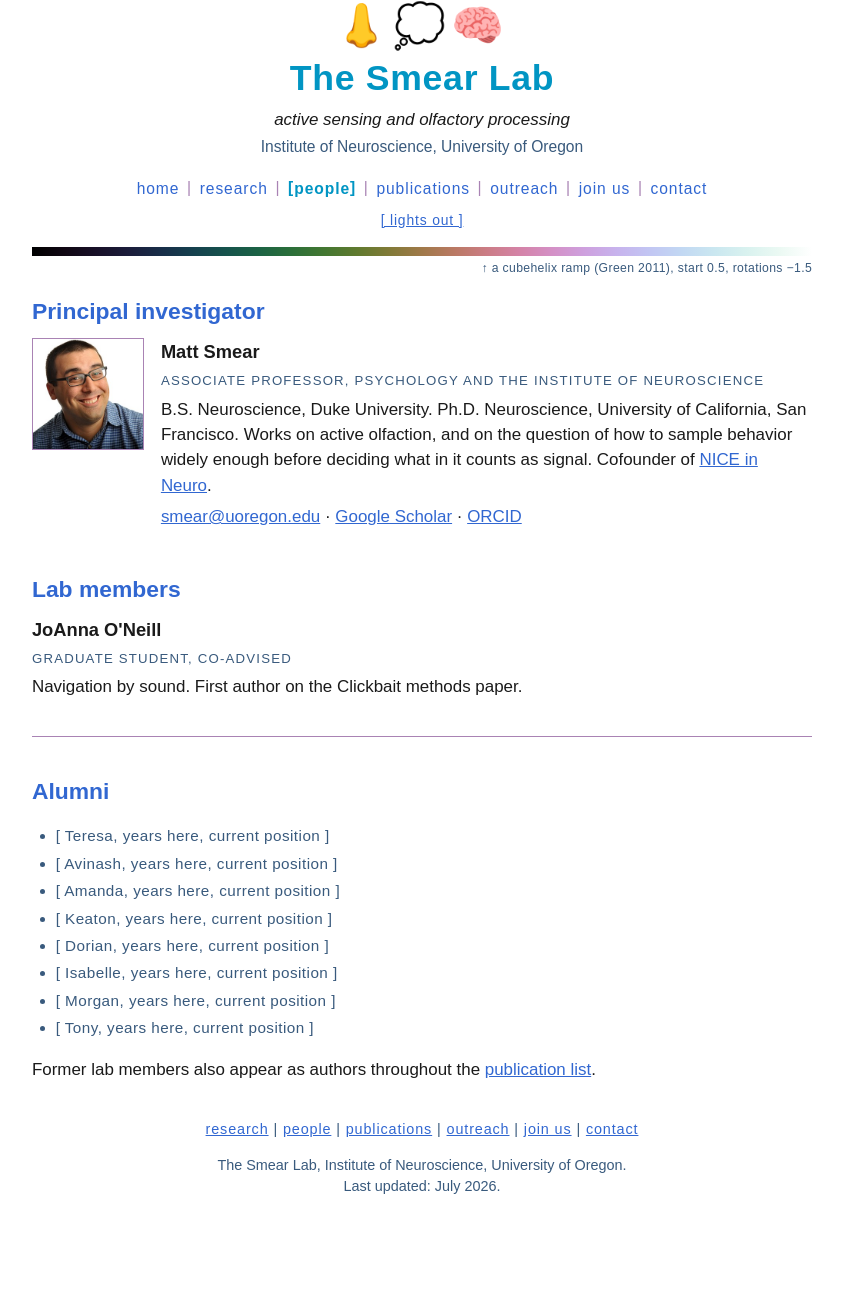
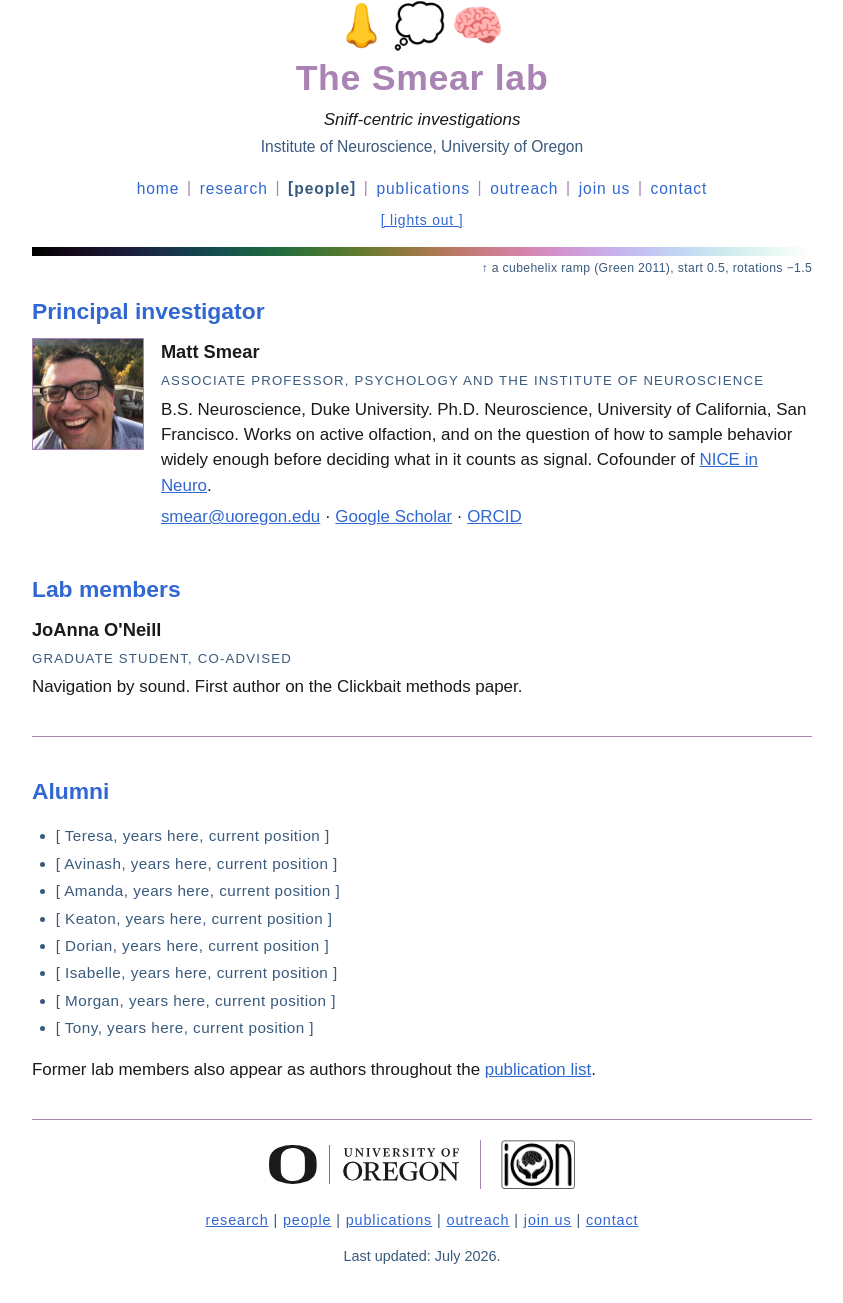
Before and after one commit to Smear-Lab/Smear-Lab.github.io, a plain HTML site: page people.html in a window 1280 px wide. Shown: the part 15-1318 px from the top of the page, without its empty margins (218-1061 px from the left). Before the commit the page ends 1278 px from the top, so only its background shows below. Drawn offline with Linux system fonts and the light colour scheme.

Commit message:
Lavender title, real photo, new name and tagline, affiliation logos
Title colour in day mode is now the lavender from riley.mat, Matt's pick.
It measures 3.19:1 on white, which clears the 3:1 large-text floor and
fails the 4.5:1 floor for anything smaller, so it belongs on the h1 and
nowhere else. Measuring it turned up two real bugs alongside: the
current-page nav marker was cyan at 0.92em (3.45:1, failing) and is now
slate, and links inside the gold note boxes only reached 4.1:1, so they
get their own --panellink colour.

Photo. matt_wyoming.png cropped square around the face and resized to
500px, 7.5 MB down to 64 KB. The original is gitignored rather than
published; the old headshot is no longer referenced.

Name and tagline. Lowercase l in "The Smear lab", everywhere: h1, titles,
meta descriptions, footers, file comments. Tagline is now "Sniff-centric
investigations".

Logos. UO and ION marks in the footer of every page. Neither was redrawn.
The UO file is the one ion.uoregon.edu itself serves, recoloured from
white to near-black, which is a standard one-colour treatment. ION
publishes no image mark at all, so Matt's file was used, converted from
white-on-opaque-black to black-on-transparent. Both invert for night mode.

Co-Authored-By: Claude Fable 5 <noreply@anthropic.com>

```diff
--- a/people.html
+++ b/people.html
@@ -1,7 +1,7 @@
 <!DOCTYPE html>
 <!--
   ===========================================================================
-  The Smear Lab. Hand-written HTML, no framework, no build step.
+  The Smear lab. Hand-written HTML, no framework, no build step.
   Every page shares style.css. Edit a page by opening it and typing.
 
   The masthead and the <nav class="main"> block below are repeated in all
@@ -14,8 +14,8 @@
 <head>
 <meta charset="utf-8">
 <meta name="viewport" content="width=device-width, initial-scale=1">
-<title>people &middot; The Smear Lab</title>
-<meta name="description" content="The Smear Lab at the Institute of Neuroscience, University of Oregon. We study active sensing and olfactory processing.">
+<title>people &middot; The Smear lab</title>
+<meta name="description" content="The Smear lab at the Institute of Neuroscience, University of Oregon. Sniff-centric investigations.">
 <link rel="icon" href="favicon.ico">
 <link rel="stylesheet" href="style.css">
 <script>
@@ -35,8 +35,8 @@
 
 <header>
   <p class="glyphs" aria-hidden="true">👃💭🧠</p>
-  <h1><a href="index.html">The Smear Lab</a></h1>
-  <p class="tagline">active sensing and olfactory processing</p>
+  <h1><a href="index.html">The Smear lab</a></h1>
+  <p class="tagline">Sniff-centric investigations</p>
   <p class="affil">Institute of Neuroscience, University of Oregon</p>
 
   <nav class="main" aria-label="main">
@@ -66,7 +66,7 @@
 <h2>Principal investigator</h2>
 
 <div class="person">
-  <img src="static/media/matt.c2f82969.jpg" alt="Matt Smear">
+  <img src="static/media/matt_wyoming.jpg" alt="Matt Smear">
   <div>
     <h3>Matt Smear</h3>
     <span class="role">Associate Professor, Psychology and the Institute of Neuroscience</span>
@@ -129,6 +129,15 @@
 </main>
 
 <footer>
+  <div class="affiliations">
+    <a href="https://www.uoregon.edu/" class="uo">
+      <img src="static/media/uo-logo.svg" alt="University of Oregon">
+    </a>
+    <a href="https://ion.uoregon.edu/" class="ion">
+      <img src="static/media/ion-logo.png" alt="Institute of Neuroscience">
+    </a>
+  </div>
+
   <nav aria-label="footer">
     <a href="research.html">research</a> |
     <a href="people.html">people</a> |
@@ -137,8 +146,7 @@
     <a href="join.html">join us</a> |
     <a href="contact.html">contact</a>
   </nav>
-  <p>The Smear Lab, Institute of Neuroscience, University of Oregon.<br>
-  Last updated: July 2026.</p>
+  <p>Last updated: July 2026.</p>
 </footer>
 
 <script>
--- a/style.css
+++ b/style.css
@@ -1,9 +1,15 @@
 /* ==========================================================================
-   The Smear Lab. One stylesheet, no framework, no build step.
+   The Smear lab. One stylesheet, no framework, no build step.
 
-   Day mode is the cubehelix homage: pale page, dark red title, classic
-   blue links. Arial throughout, per house rule. Night mode is the Osees homage: black page, neon
-   ink, glowing links. Same content either way.
+   Day mode: white page, lavender title, blue headings and links, gold note
+   boxes. Night mode is the Osees homage: black page, gold ink, glowing
+   links. Same content either way. Arial throughout, per house rule, and
+   there is exactly one font stack declared in this file.
+
+   Every chromatic value comes from riley.mat and nothing else. Colour
+   roles below were assigned by measured contrast, not by eye: anything
+   carrying body text clears 4.5:1, anything used only at heading size
+   clears 3:1. If you change one, measure it.
 
    The gradient rule under the header is a real cubehelix ramp, computed
    from Green (2011) with the standard parameters (start 0.5, rotations
@@ -21,13 +27,19 @@
   --panel:    #fee098;   /* gold, for note boxes */
   --ink:      #1a1a1a;
   --dim:      #395a7d;   /* slate, 7.2:1 on white */
-  --title:    #0195c3;   /* cyan, large text only */
+  --title:    #a983b4;   /* lavender, Matt's favourite. 3.2:1, which clears
+                            the 3:1 large-text floor but only just, so keep
+                            it on the 2.1em h1 and nothing smaller. */
   --heading:  #3167d1;   /* blue, 5.3:1 */
   --link:     #3167d1;   /* blue, 5.3:1 */
   --visited:  #395a7d;   /* slate, 7.2:1 */
-  --rule:     #a983b4;   /* violet, decorative only */
+  --rule:     #a983b4;   /* lavender, decorative only */
+  --panellink:#395a7d;   /* slate. The gold panel is light enough that the
+                            ordinary blue link only reaches 4.1:1 on it. */
   --glow:     none;
-  --navmark:  #0195c3;
+  --navmark:  #395a7d;   /* slate, 7.2:1. The nav sits at 0.92em, too small
+                            for the 3:1 floor, so this needs a text-grade
+                            colour rather than an accent. */
 }
 
 html.night {
@@ -40,6 +52,7 @@ html.night {
   --link:     #fee098;   /* gold, 15.4:1 */
   --visited:  #a983b4;   /* violet, 6.2:1 */
   --rule:     #395a7d;   /* slate */
+  --panellink:#fee098;   /* gold, 12.8:1 on the dark panel */
   --glow:     0 0 6px currentColor;
   --navmark:  #fee098;
 }
@@ -57,6 +70,7 @@ html.night {
     --link:     #fee098;
     --visited:  #a983b4;
     --rule:     #395a7d;
+    --panellink:#fee098;
     --glow:     0 0 6px currentColor;
     --navmark:  #fee098;
   }
@@ -301,6 +315,7 @@ ol.pubs b { color: var(--ink); }
   padding: 0.6em 1em;
   margin: 1.2em 0;
 }
+.note a, .note a:visited { color: var(--panellink); }
 .note p:first-child { margin-top: 0.3em; }
 .note p:last-child  { margin-bottom: 0.3em; }
 
@@ -332,6 +347,61 @@ figcaption {
   color: var(--dim);
 }
 
+/* ---- affiliation logos ------------------------------------------------- */
+
+/* The UO mark is the official file from UO's own web design framework, the
+   same one ion.uoregon.edu serves. It ships white for use on the UO green
+   bar, so it is set near-black here and inverted for night mode. That is a
+   one-colour treatment, not a redraw. The ION mark is Matt's own file,
+   which ships white-on-opaque-black; it was converted to black artwork on
+   a transparent ground so it sits on the page rather than in a box, and it
+   inverts for night mode the same way. Neither logo was redrawn.
+   To replace either, drop a new file at static/media/uo-logo.svg or
+   static/media/ion-logo.png and this all keeps working. */
+
+.affiliations {
+  display: flex;
+  align-items: center;
+  justify-content: center;
+  gap: 1.4em;
+  margin-bottom: 1.4em;
+  padding-top: 1.4em;
+  border-top: 1px solid var(--rule);
+}
+.affiliations a { text-decoration: none; }
+.affiliations .uo img {
+  display: block;
+  width: 190px;
+  height: auto;
+}
+html.night .affiliations .uo img { filter: invert(1); }
+@media (prefers-color-scheme: dark) {
+  html.auto .affiliations .uo img { filter: invert(1); }
+}
+.affiliations .ion {
+  border-left: 1px solid var(--rule);
+  padding-left: 1.4em;
+}
+.affiliations .ion img {
+  display: block;
+  width: 74px;
+  height: auto;
+}
+html.night .affiliations .ion img { filter: invert(1); }
+@media (prefers-color-scheme: dark) {
+  html.auto .affiliations .ion img { filter: invert(1); }
+}
+
+@media (max-width: 34em) {
+  .affiliations { flex-direction: column; gap: 0.9em; }
+  .affiliations .ion {
+    border-left: 0;
+    border-top: 1px solid var(--rule);
+    padding-left: 0;
+    padding-top: 0.9em;
+  }
+}
+
 /* ---- footer ------------------------------------------------------------ */
 
 footer {
```
Also changed, not shown: contact.html (+15 -7 lines), index.html (+15 -7 lines), join.html (+15 -7 lines), outreach.html (+15 -7 lines), publications.html (+15 -7 lines), research.html (+15 -7 lines), ion_logo.png (added), static/media/ion-logo.png (added), static/media/matt_wyoming.jpg (added), static/media/uo-logo.svg (added), 2 other files.
